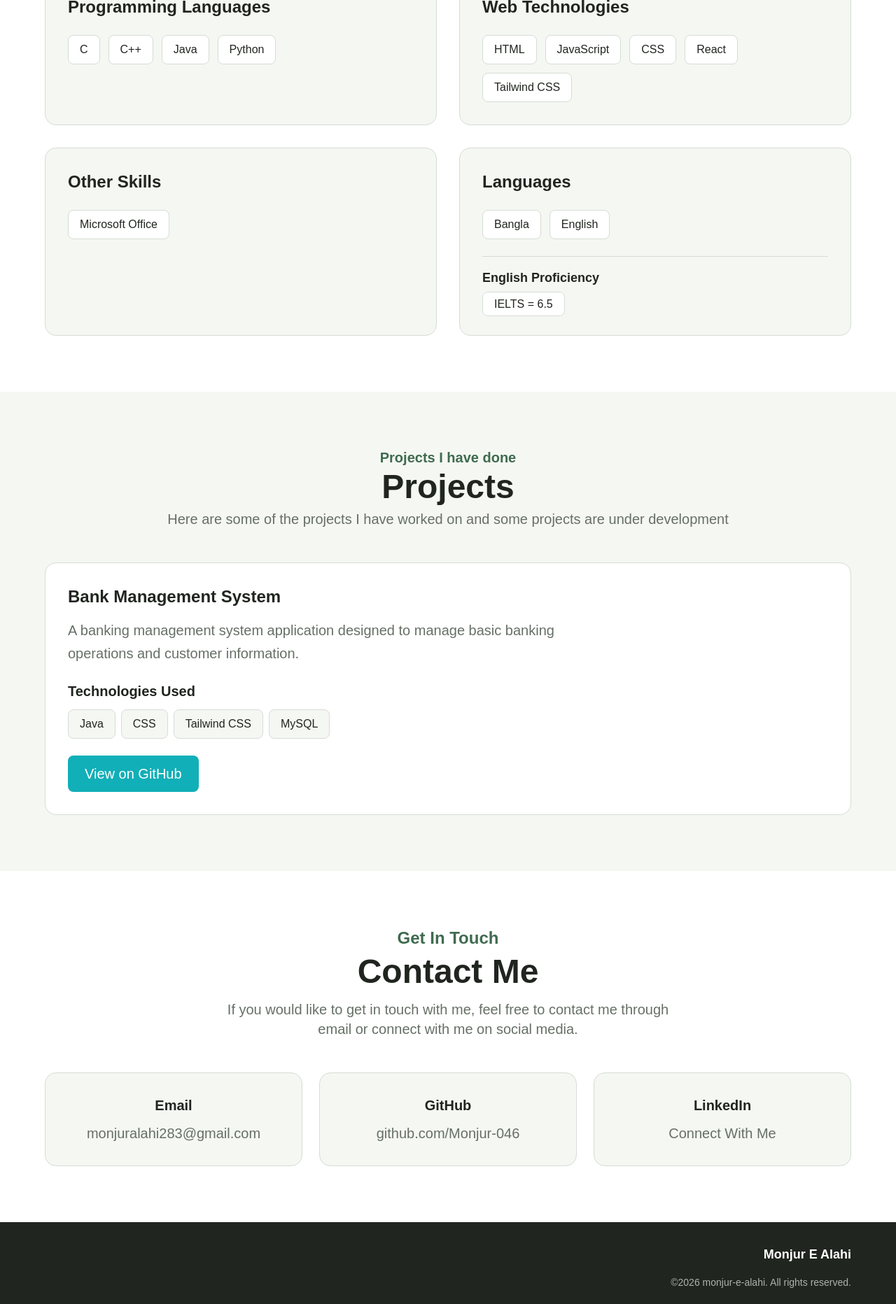
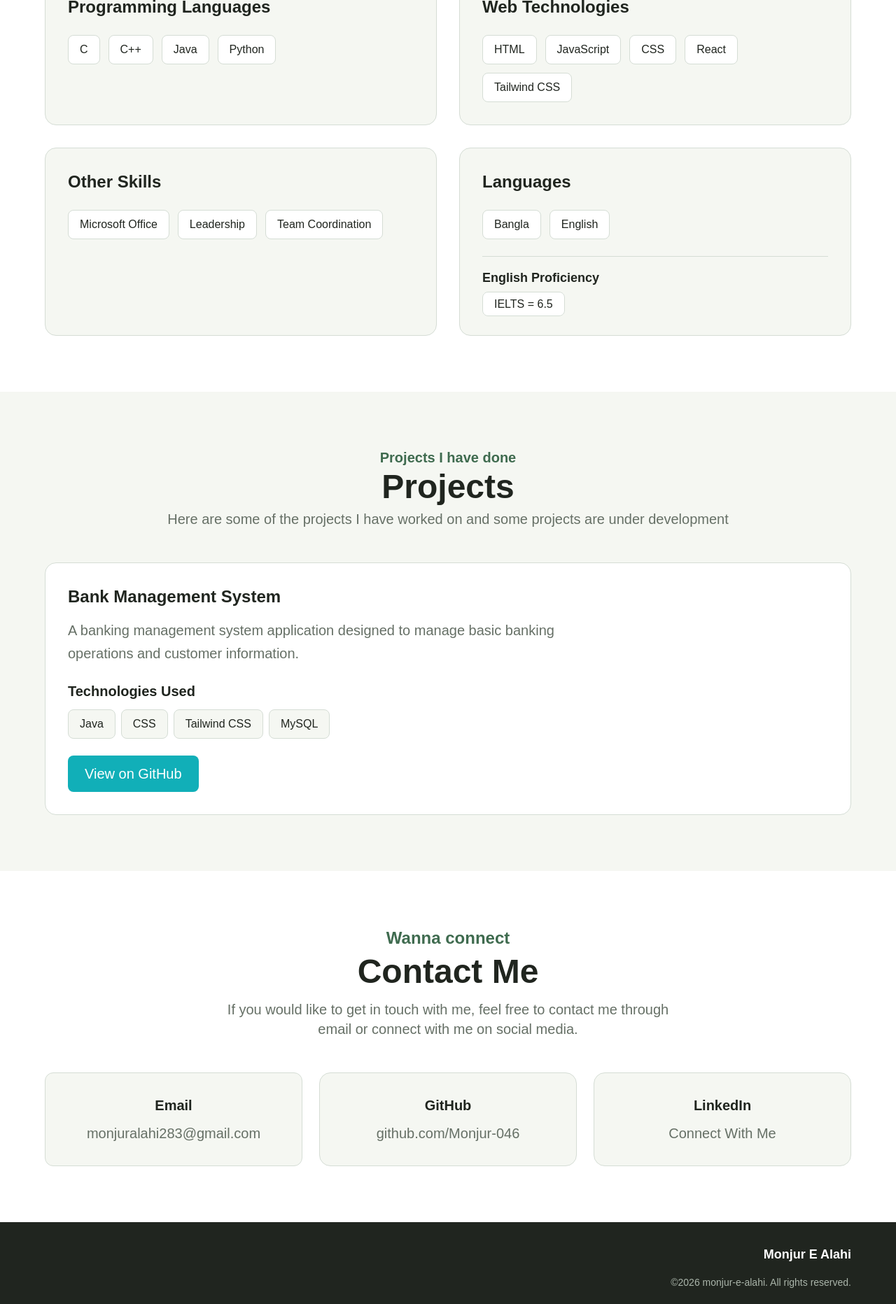
Before and after one commit to Monjur-046/Portfolio, a React app: page / in a window 1280 px wide. Shown: the part 2389-4253 px from the top of the page at 70% size. Built offline with nearby package versions, Linux system fonts and the light colour scheme; the HTML template or start-up script is replaced by a standard one.

Commit message:
Update Skills:

```diff
--- a/src/components/Contact.jsx
+++ b/src/components/Contact.jsx
@@ -9,7 +9,7 @@ function Contact() {
                 {/* Section Heading */}
                 <div className="text-center mb-12">
                     <p className=" text-2xl text-[#3F6B4F] font-semibold font-medium mb-2">
-                        Get In Touch
+                     Wanna connect
                     </p>
 
                     <h2 className="text-4xl md:text-5xl font-bold text-[#20251F]">
@@ -29,7 +29,7 @@ function Contact() {
                     {/* Email */}
                     <a
                         href="mailto:monjuralahi283@gmail.com"
-                        className="bg-[#F5F7F2] border border-[#D5DDD5] rounded-2xl p-8 hover:border-[#3F6B4F] transition text-center"
+                        className="bg-[#F5F7F2] border border-[#D5DDD5] rounded-xl p-8 hover:border-[#3F6B4F] transition text-center"
                     >
                         <h3 className="text-xl font-semibold text-[#20251F] mb-3">
                             Email
--- a/src/components/Skills.jsx
+++ b/src/components/Skills.jsx
@@ -68,7 +68,7 @@ function Skills() {
                         </h3>
 
                         <div className="flex flex-wrap gap-3">
-                            {["Microsoft Office"].map((skill) => (
+                            {["Microsoft Office", "Leadership", "Team Coordination"].map((skill) => (
                                 <span
                                     key={skill}
                                     className="px-4 py-2 bg-white border border-[#D5DDD5] text-[#20251F] rounded-lg"
@@ -104,6 +104,9 @@ function Skills() {
                             <span className="px-4 py-2 bg-white border border-[#D5DDD5] text-[#20251F] rounded-lg">
                                 IELTS = 6.5
                             </span>
+
+
+
                         </div>
                     </div>
 
```
